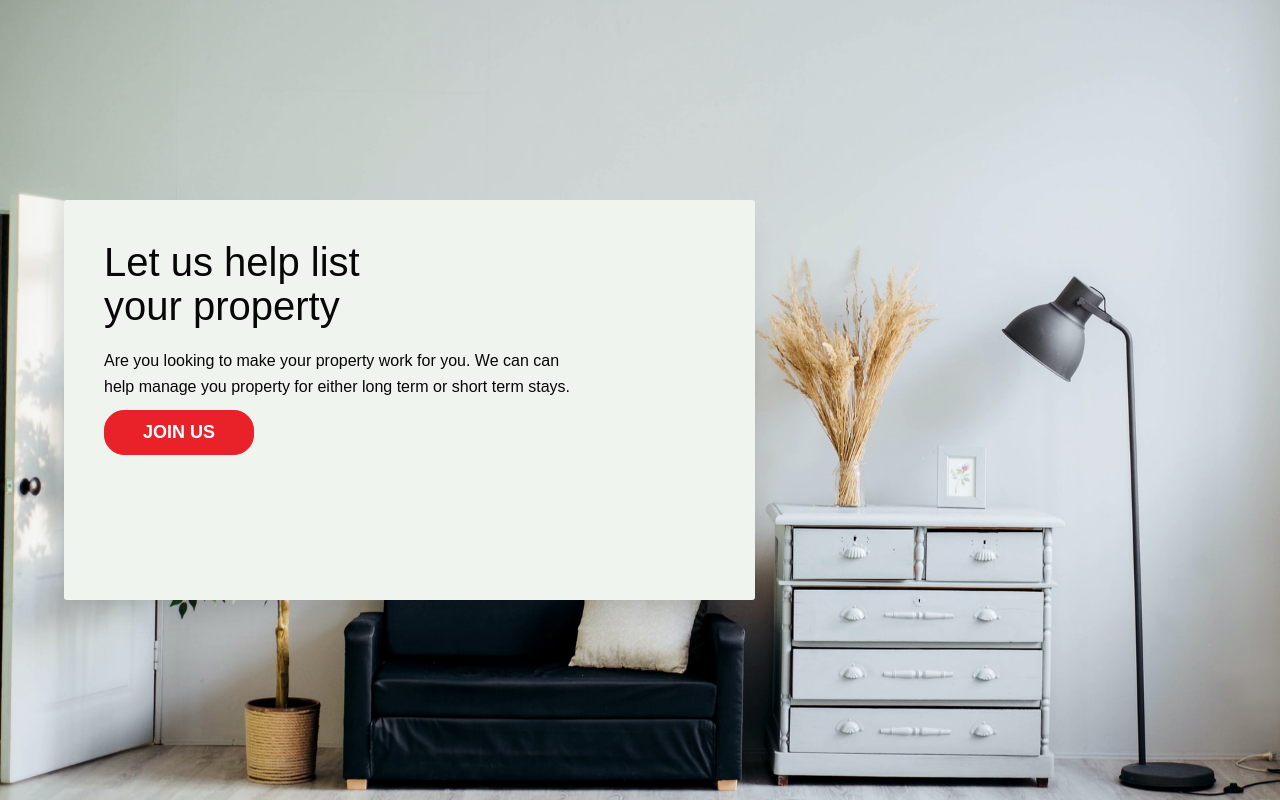
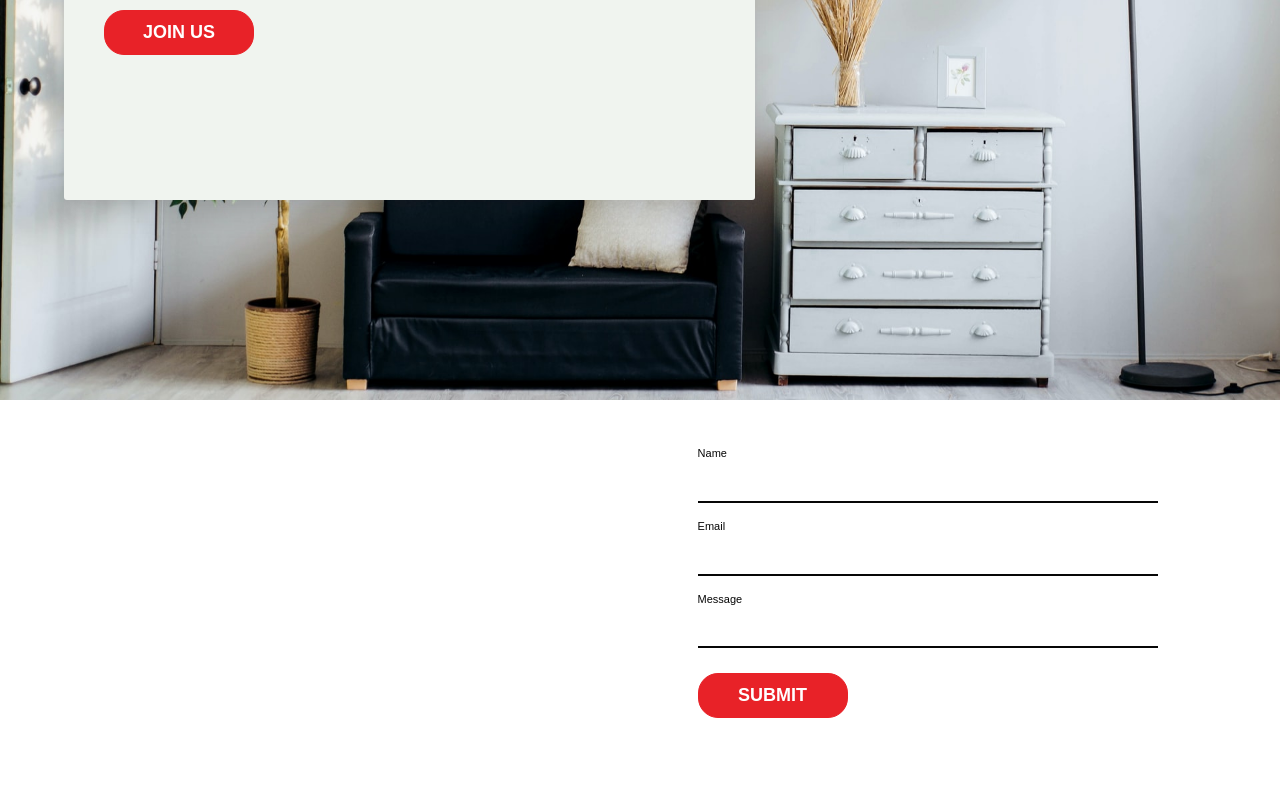
Before and after one commit to PhilaniNcube/poppinn, a Next.js app: page / in a window 1280 px wide. Shown: the part 2745-3545 px from the top of the page. After the commit the page ends 3493 px from the top, so only its background shows below. Built offline with nearby package versions, Linux system fonts and the light colour scheme.

Commit message:
contact form

```diff
--- /dev/null
+++ b/components/Hompage/ContactForm.js
@@ -0,0 +1,103 @@
+import React, { useState } from 'react';
+import styled from 'styled-components';
+import Button from '../Button';
+
+const Wrapper = styled.section`
+  width: 100%;
+
+  .container {
+    display: grid;
+    grid-template-columns: 1fr 1fr;
+    margin: 3rem auto;
+
+    .form {
+      width: 100%;
+      display: flex;
+      justify-content: center;
+
+      form {
+        width: 80%;
+
+        .input-group {
+          display: flex;
+          flex-direction: column;
+          margin: 1.5rem 0;
+
+          label {
+            color: var(--black);
+            font-size: 1.1rem;
+          }
+
+          input {
+            border: none;
+            outline: none;
+            border-bottom: 2px solid var(--black);
+            height: 4rem;
+            padding-left: 1rem;
+            padding-top: 0.5rem;
+            font-size: 1.7rem;
+          }
+        }
+      }
+    }
+  }
+`;
+
+const ContactForm = () => {
+  const [name, setName] = useState('');
+  const [email, setEmail] = useState('');
+  const [message, setMessage] = useState('');
+
+  const handleSubmit = (e) => {
+    e.preventDefault();
+    console.log({ name, email, message });
+  };
+
+  return (
+    <Wrapper>
+      <div className="container">
+        <div className="imgBox"></div>
+        <div className="form">
+          <form onSubmit={handleSubmit}>
+            <div className="input-group">
+              <label>Name</label>
+              <input
+                type="text"
+                id="name"
+                name="name"
+                value={name}
+                onChange={(e) => setName(e.target.value)}
+                className="form-control"
+              />
+            </div>
+            <div className="input-group">
+              <label>Email</label>
+              <input
+                type="text"
+                id="email"
+                name="email"
+                value={email}
+                onChange={(e) => setEmail(e.target.value)}
+                className="form-control"
+              />
+            </div>
+            <div className="input-group">
+              <label>Message</label>
+              <input
+                type="text"
+                id="message"
+                name="message"
+                value={message}
+                onChange={(e) => setMessage(e.target.value)}
+                className="form-control"
+              />
+            </div>
+            <Button type="submit">Submit</Button>
+          </form>
+        </div>
+      </div>
+    </Wrapper>
+  );
+};
+
+export default ContactForm;
--- a/components/Hompage/FeaturedProperty.js
+++ b/components/Hompage/FeaturedProperty.js
@@ -31,7 +31,7 @@ const Wrapper = styled.section`
     .details {
       height: 100%;
       padding: 5rem;
-      background-color: var(--light);
+      /* background-color: var(--light); */
       box-shadow: rgba(0, 0, 0, 0.1) 0px 20px 25px -5px,
         rgba(0, 0, 0, 0.04) 0px 10px 10px -5px;
 
--- a/components/Hompage/SectionOne.js
+++ b/components/Hompage/SectionOne.js
@@ -4,7 +4,7 @@ import styled from 'styled-components';
 import Button from '../Button';
 
 const Wrapper = styled.section`
-  min-height: 100vh;
+  min-height: 50vh;
   width: 100%;
   margin: 2rem auto;
 
@@ -25,7 +25,7 @@ const Wrapper = styled.section`
     }
 
     .info {
-      min-height: 100vh;
+      /* min-height: 100vh; */
       display: flex;
       align-items: center;
     }
@@ -34,21 +34,19 @@ const Wrapper = styled.section`
       text-align: center;
       display: flex;
       flex-direction: column;
-      min-height: 100%;
+      /* min-height: 100%; */
       width: 80%;
       margin: auto;
       padding: 3rem 4rem;
 
       border-radius: 0.4rem;
-      box-shadow: rgba(0, 0, 0, 0.1) 0px 20px 25px -5px,
-        rgba(0, 0, 0, 0.04) 0px 10px 10px -5px;
 
       @media screen and (max-width: 800px) {
         transform: translateX(0%);
       }
 
       p {
-        margin: 1rem 0;
+        margin: 0.6rem 0;
       }
     }
   }
--- a/pages/index.js
+++ b/pages/index.js
@@ -1,5 +1,6 @@
 import { Fragment } from 'react';
 import styled from 'styled-components';
+import ContactForm from '../components/Hompage/ContactForm';
 import Description from '../components/Hompage/Description';
 import FeaturedProperty from '../components/Hompage/FeaturedProperty';
 import Hero from '../components/Hompage/Hero';
@@ -15,6 +16,7 @@ export default function Home() {
       <SectionOne />
       <FeaturedProperty />
       <SectionTwo />
+      <ContactForm />
     </Fragment>
   );
 }
```
